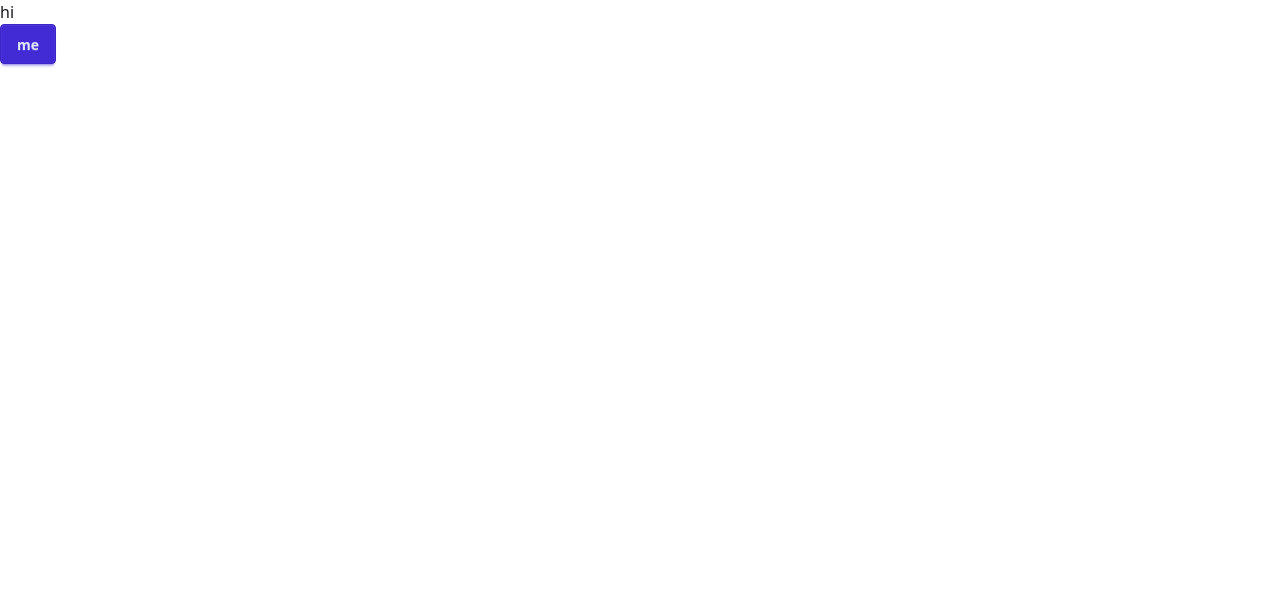
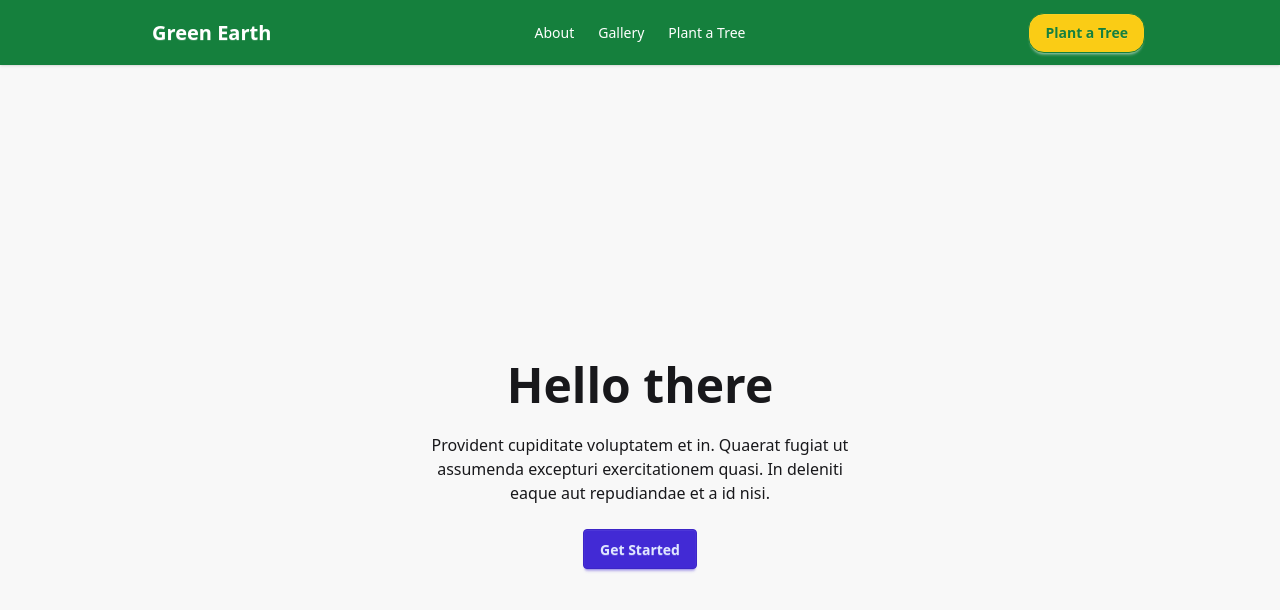
Before and after one commit to ashrafulislam65/green-earth, a plain HTML site: page index.html in a window 1280 px wide. Drawn offline with nearby package versions, Linux system fonts and the light colour scheme.

Commit message:
navbar design done

```diff
--- a/index.html
+++ b/index.html
@@ -10,13 +10,63 @@
     <!-- DaisyUi cdn -->
     <script src="https://cdn.jsdelivr.net/npm/@tailwindcss/browser@4"></script>
     <!-- font awesome cdn -->
-     <script src="https://kit.fontawesome.com/6e80990d5d.js" crossorigin="anonymous"></script>
+    <script src="https://kit.fontawesome.com/6e80990d5d.js" crossorigin="anonymous"></script>
 
 </head>
 
 <body>
-    <h1 class="bg-green">hi</h1>
-    <button class="btn btn-primary">me</button>
+    <header>
+        <!-- Navbar section -->
+        <nav>
+            <div class="navbar bg-[#15803D] lg:px-[135px] shadow-sm">
+                <div class="navbar-start">
+                    <div class="dropdown">
+                        <div tabindex="0" role="button" class="btn btn-ghost lg:hidden">
+                            <svg xmlns="http://www.w3.org/2000/svg" class="h-5 text-[#FFFFFF] w-5" fill="none"
+                                viewBox="0 0 24 24" stroke="currentColor">
+                                <path stroke-linecap="round" stroke-linejoin="round" stroke-width="2"
+                                    d="M4 6h16M4 12h8m-8 6h16" />
+                            </svg>
+                        </div>
+                        <ul tabindex="0"
+                            class="menu menu-sm dropdown-content bg-base-100 rounded-box z-1 mt-3 w-52 p-2 shadow">
+                            <li><a class="">About</a></li>
+                            <li><a class="">Gallery</a></li>
+                            <li><a class="">Plant a Tree</a></li>
+                        </ul>
+                    </div>
+                    <a class="btn text-[#FFFFFF] btn-ghost text-xl">Green Earth</a>
+                </div>
+                <div class="navbar-center hidden lg:flex">
+                    <ul class="menu menu-horizontal px-1">
+                        <li><a class="text-[#FFFFFF]">About</a></li>
+                        <li><a class="text-[#FFFFFF]">Gallery</a></li>
+                        <li><a class="text-[#FFFFFF]">Plant a Tree</a></li>
+                    </ul>
+                </div>
+                <div class="navbar-end">
+                    <button class=" btn text-[#15803D] border-[#15803D] rounded-2xl bg-[#FACC15]">Plant a Tree</button>
+                </div>
+            </div>
+        </nav>
+        <!-- Banner -->
+        <section>
+            <div class="hero bg-base-200 min-h-screen">
+                <div class="hero-content text-center">
+                    <div class="max-w-md">
+                        <h1 class="text-5xl font-bold">Hello there</h1>
+                        <p class="py-6">
+                            Provident cupiditate voluptatem et in. Quaerat fugiat ut assumenda excepturi exercitationem
+                            quasi. In deleniti eaque aut repudiandae et a id nisi.
+                        </p>
+                        <button class="btn btn-primary">Get Started</button>
+                    </div>
+                </div>
+            </div>
+        </section>
+    </header>
+    <main></main>
+    <footer></footer>
 </body>
 <script src="./index.js"></script>
 
```
